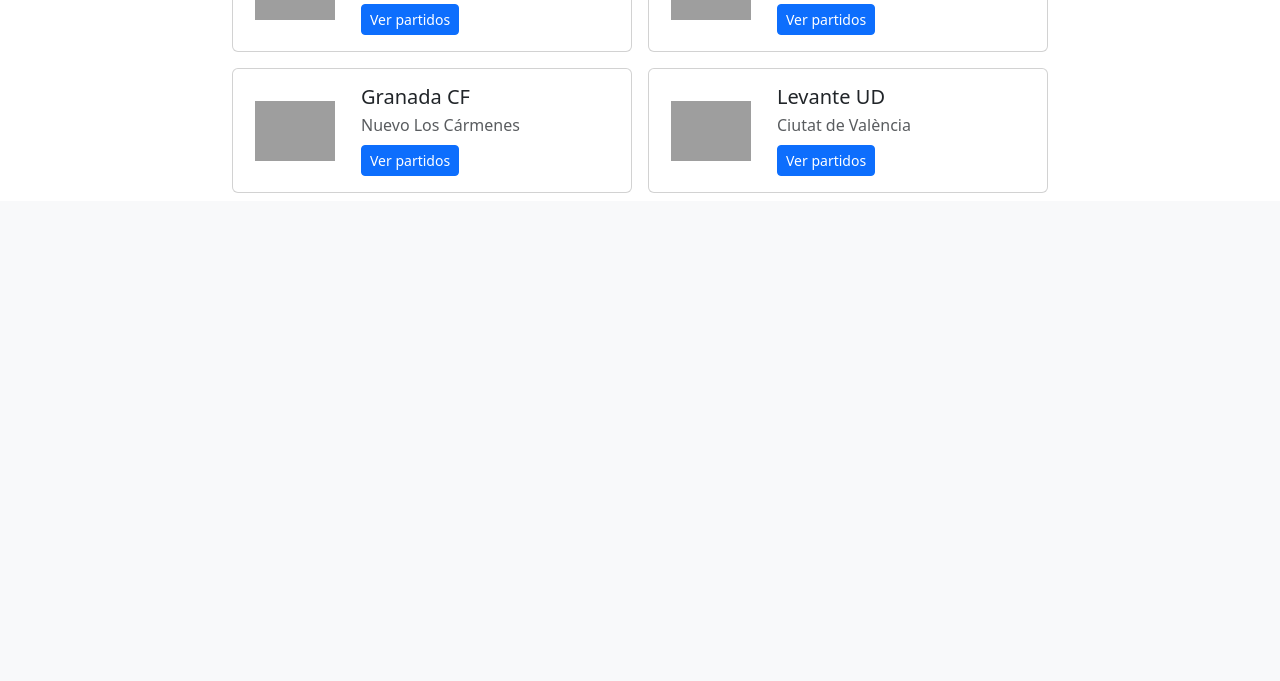
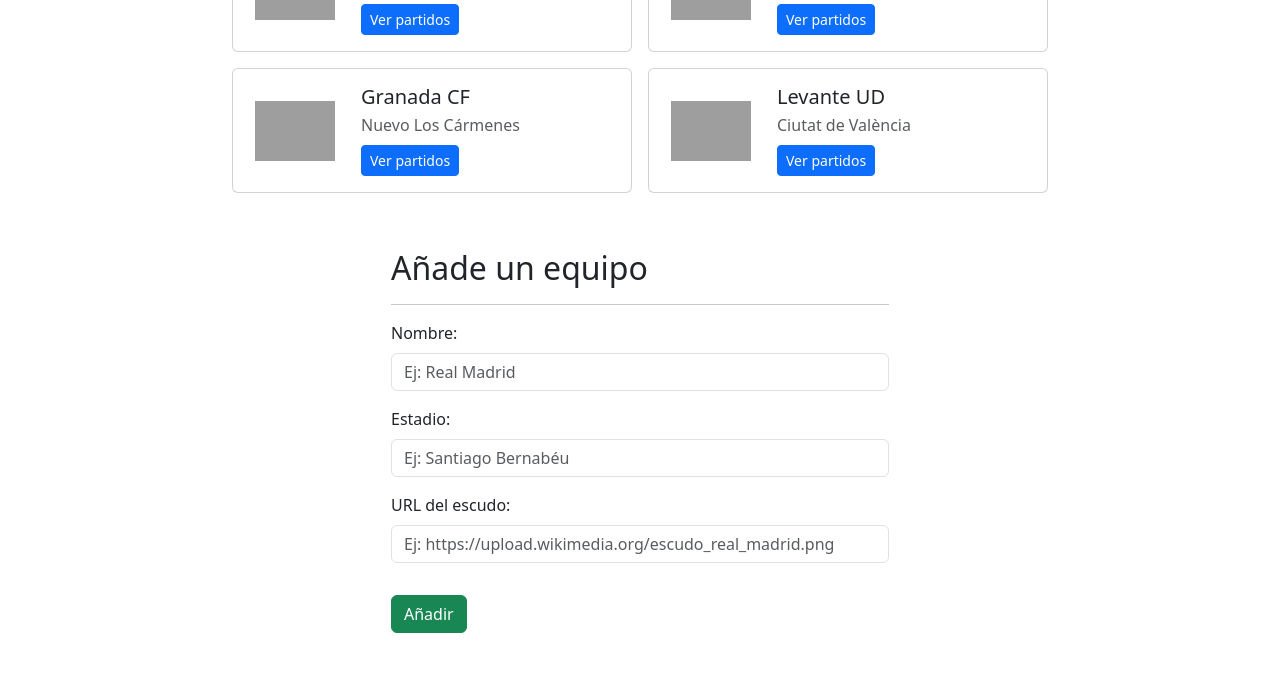
Before and after one commit to DanielTreto/FutbolPHP, a PHP site: page /app/equipos.php in a window 1280 px wide. Shown: the part 796-1477 px from the top of the page. Before the commit the page ends 989 px from the top, so only its background shows below. Run offline with PHP 8.4, Linux system fonts and the light colour scheme; data comes from the database, SQL or seed files in the repository; grey boxes are pictures that could not be loaded.

Commit message:
Formulario funcional para insertar equipos añadidos

```diff
--- a/app/equipos.php
+++ b/app/equipos.php
@@ -1,11 +1,25 @@
 <?php
 require_once('../templates/header.php');
 require_once('../persistence/DAO/EquiposDAO.php');
+require_once('../utils/SessionHelper.php');
 require_once('../templates/plantillaEquipos.php');
 
 $equiposDAO = new EquiposDAO();
 $equipos =  $equiposDAO->selectAll();
 
+if ($_SERVER["REQUEST_METHOD"] == "POST") {
+    $nombre = trim($_POST['nombre']);
+    $estadio = trim($_POST['estadio']);
+    $imagen = trim($_POST['imagen']);
+
+    if ($equiposDAO->checkExists($nombre)) {
+        echo "<script>alert(\"Ya existe un equipo con ese nombre\");</script>";
+    } else {
+        $equiposDAO->insert($nombre, $estadio, $imagen);
+        header("Location: equipos.php");
+        exit;
+    }
+}
 
 if (isset($_GET['id'])) {
     SessionHelper::setSession($_GET['id']);
@@ -21,9 +35,65 @@
         <?php
         pintarTitulo("Equipos");
         foreach ($equipos as $equipo) {
-            pintarEquipoCard($equipo, true, 'text-start', 25, true);
+            pintarEquipoCard($equipo,true,'text-start', 25, true);
         }
         ?>
     </div>
 
+    <form class="form-horizontal m-5" role="form" method="POST" action="equipos.php">
+        <div class="row">
+            <div class="col-md-3"></div>
+            <div class="col-md-6">
+                <h2>Añade un equipo</h2>
+                <hr>
+            </div>
+        </div>
+
+        <div class="row">
+            <div class="col-md-3"></div>
+            <div class="col-md-6">
+                <div class="form-group has-danger">
+                    <label class="sr-only" for="nombre">Nombre:</label>
+                    <input type="text" name="nombre" class="form-control mt-2 mb-3"
+                        id="nombre"
+                        placeholder="Ej: Real Madrid" required>
+                </div>
+            </div>
+        </div>
+
+        <div class="row">
+            <div class="col-md-3"></div>
+            <div class="col-md-6">
+                <div class="form-group">
+                    <label class="sr-only" for="estadio">Estadio:</label>
+                    <input type="text" name="estadio" class="form-control mt-2 mb-3"
+                        id="estadio"
+                        placeholder="Ej: Santiago Bernabéu" required>
+                </div>
+            </div>
+        </div>
+
+        <div class="row">
+            <div class="col-md-3"></div>
+            <div class="col-md-6">
+                <div class="form-group">
+                    <label class="sr-only" for="imagen">URL del escudo:</label>
+                    <input type="url" name="imagen" class="form-control mt-2 mb-3"
+                        id="imagen"
+                        placeholder="Ej: https://upload.wikimedia.org/escudo_real_madrid.png" required>
+                </div>
+            </div>
+        </div>
+
+        <!-- Botón de envío -->
+        <div class="row" style="padding-top: 1rem">
+            <div class="col-md-3"></div>
+            <div class="col-md-6">
+                <button type="submit" class="btn btn-success">
+                    <i class="fa fa-plus"></i> Añadir
+                </button>
+            </div>
+        </div>
+    </form>
+
 </div>
```
